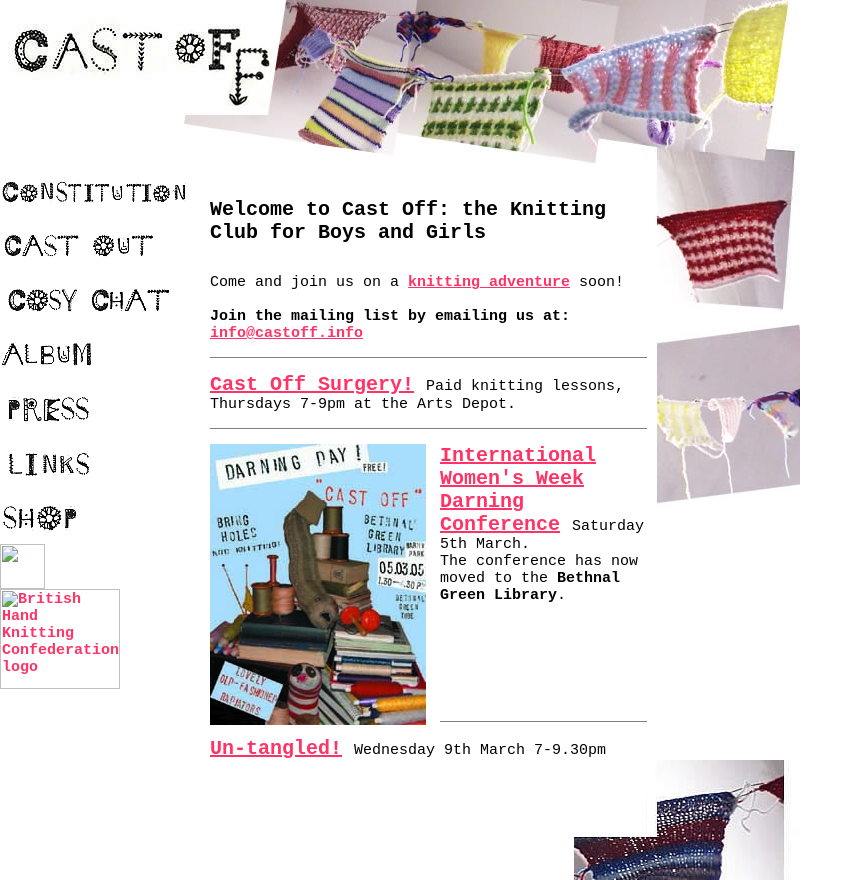
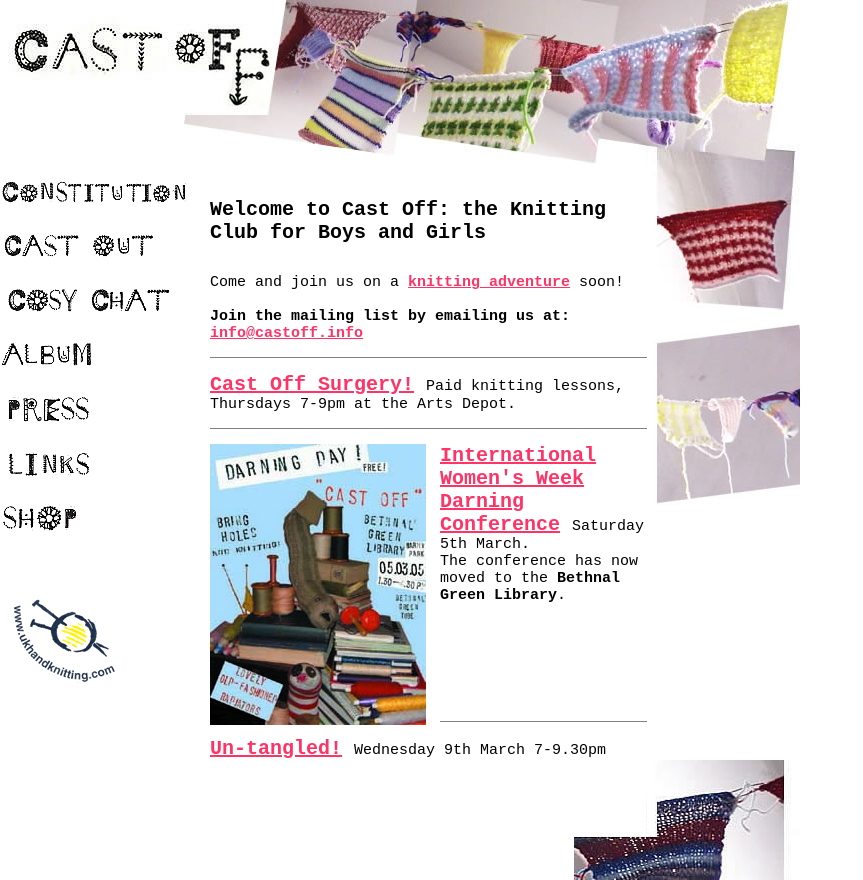
Before and after one commit to amb26/castoff.info, a plain HTML site: page index.html in a window 1280 px wide. Shown: the whole page, without its empty margins (0-863 px from the left). Drawn offline with Linux system fonts and the light colour scheme; the site is published under a folder, as on GitHub Pages, so addresses that start at the root find nothing.

Commit message:
Correct image links

```diff
--- a/index.html
+++ b/index.html
@@ -92,10 +92,10 @@ body,td,th {
 </table>
 <table width="190" border="0" cellspacing="0" cellpadding="0">
   <tr>
-    <td><img src="/gpx/spacer.gif" width="45" height="45"></td>
+    <td><img src="gpx/spacer.gif" width="45" height="45"></td>
   </tr>
   <tr>
-    <td align="left" valign="top"><a href="http://www.ukhandknitting.com/" target="_blank"><img src="/gpx/uk_hand.gif" alt="British Hand Knitting Confederation logo" width="120" height="100" border="0"></a></td>
+    <td align="left" valign="top"><a href="http://www.ukhandknitting.com/" target="_blank"><img src="gpx/uk_hand.gif" alt="British Hand Knitting Confederation logo" width="120" height="100" border="0"></a></td>
   </tr>
 </table>
 
```
